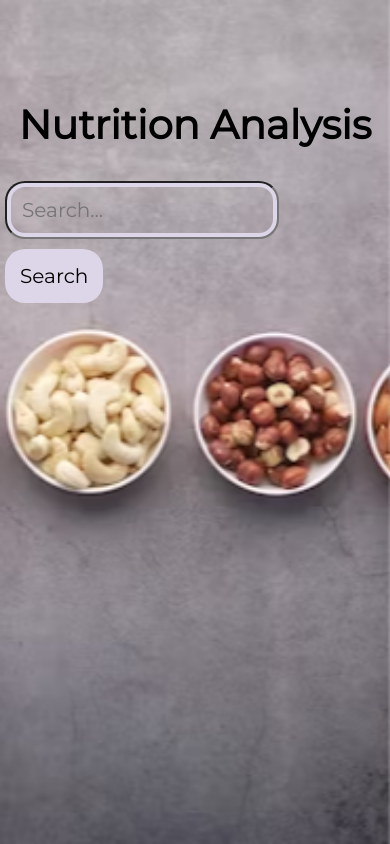
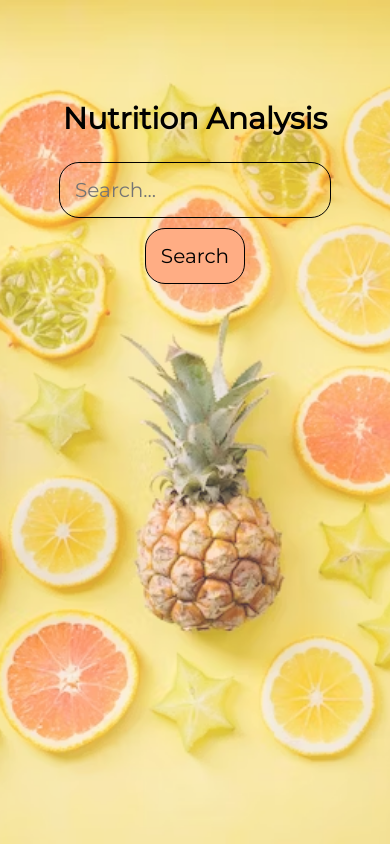
Before and after one commit to MarinaViktoria/nutrition-analysis, a React (Create React App) app: page / in a window 390 px wide. Built offline with nearby package versions, Linux system fonts and the light colour scheme.

Commit message:
Anpassung für max-width: 500px

```diff
--- a/src/App.css
+++ b/src/App.css
@@ -1,5 +1,6 @@
 
 img {
+  opacity: 0.8;
   object-fit: cover;
   width: 100vw;
   height: 100vh;
@@ -20,17 +21,17 @@ h1 {
   background-color: transparent;
   color: #000000;
   font-size: 20px;
-  box-shadow: inset 0px 0px 0px 4px #ddd6e8;
+  border: 1px solid #000000;
   border-radius: 20px;
   }
 button {
   font-family: 'Montserrat', sans-serif;
   margin: 5px;
   padding: 15px;
-  background-color:#ddd6e8;
+  background-color: #FFAD84;
   color: #000000;
   font-size: 20px;
-  border: none;
+  border: 1px solid #000000;
   border-radius: 20px;
   }
 .container {
@@ -44,7 +45,7 @@ button {
 }
 p {
   font-family: 'Montserrat', sans-serif;
-  background-color: #ddd6e8;
+  background-color: #f9d1bd;
 }
 .container_loader {
   position: absolute;
@@ -130,3 +131,14 @@ p {
     opacity: 0;
   }
 }
+@media all and (max-width: 500px) {
+  h1 {
+    font-size: 30px;
+  }
+  form {
+    display: flex;
+    flex-direction: column;
+    align-items: center;
+  }
+
+}
--- a/src/App.js
+++ b/src/App.js
@@ -71,6 +71,7 @@ function App() {
         <form onSubmit={finalSearch}>
           <input className="search"
             placeholder="Search..."
+            spellcheck="false"
             onChange={myRecipeSearch}/>
             <button type="submit">Search</button>
         </form>
```
Also changed, not shown: src/food.jpg.
